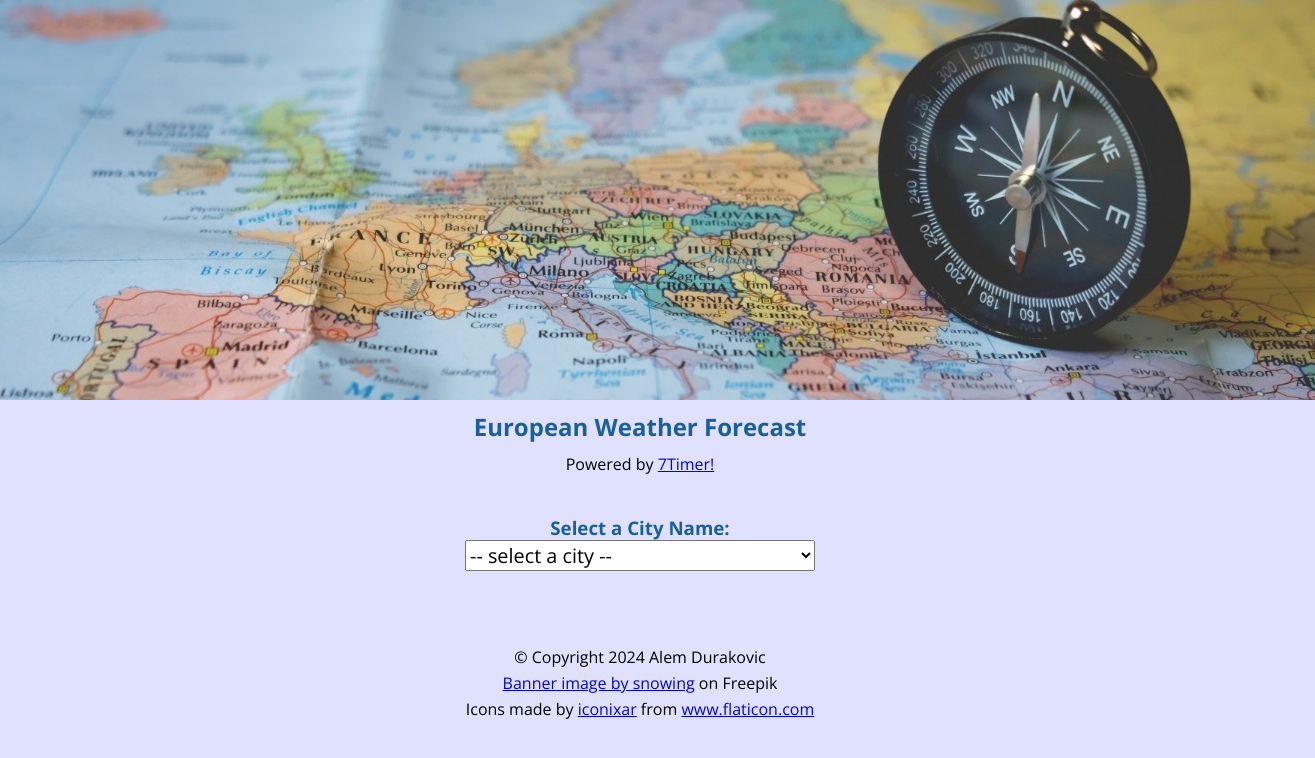
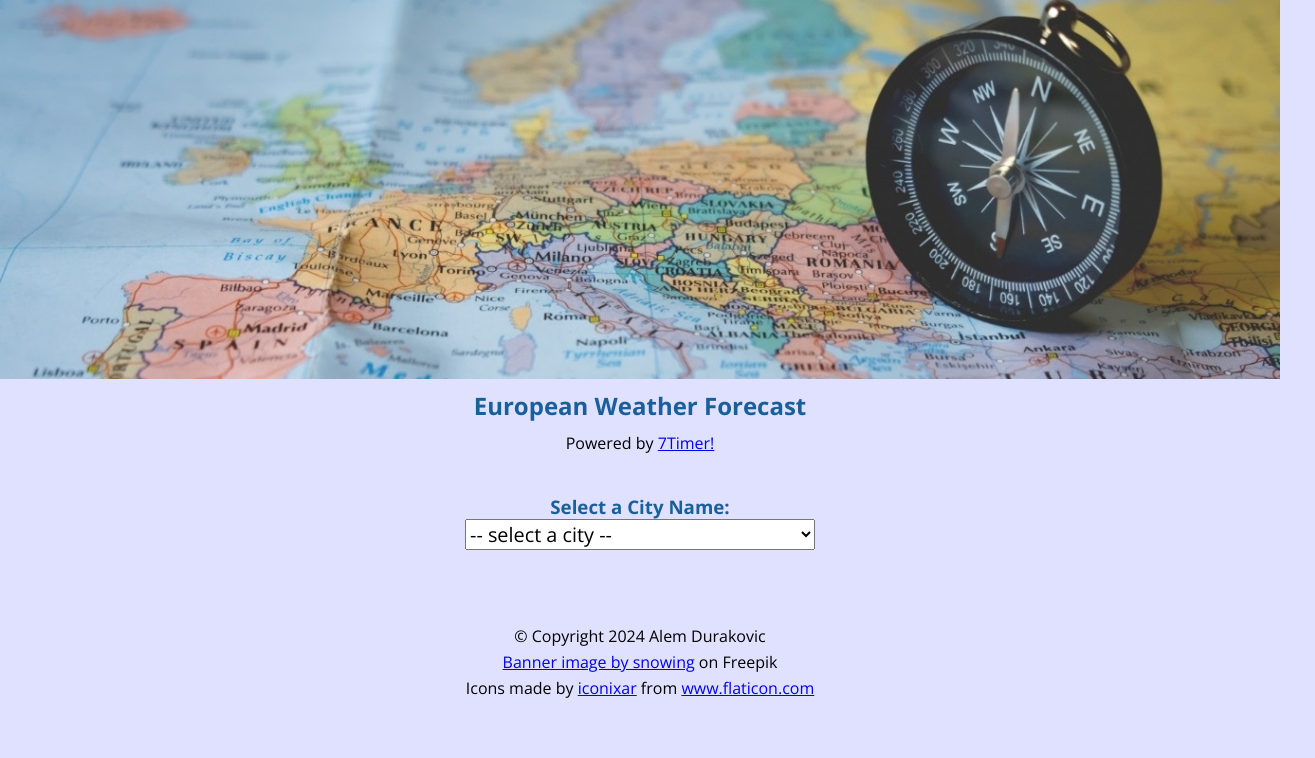
Before and after one commit to ALD5/weather-api-website, a plain HTML site: page index.html in a window 1280 px wide. Shown: the whole page, 1315 px wide, since content can reach past the window. Drawn offline with nearby package versions, Linux system fonts and the light colour scheme.

Commit message:
Update master.css

```diff
--- a/css/master.css
+++ b/css/master.css
@@ -17,6 +17,10 @@ body {
 
 body h2 {
   color: rgb(25, 96, 155); /* header color */
+}
+
+body img.hero {
+  width: 100%; /* making it so image adjusts its size to window resolution */
 }
 
 .day {
```
